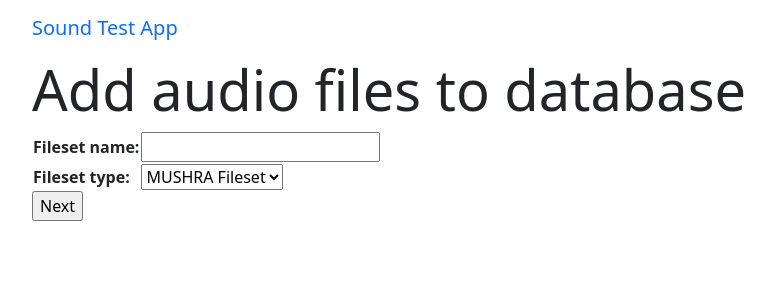
After one commit to atomala98/sound-test-app, a Django app: page /internal/admin_panel/add_files/ in a window 1280 px wide. The commit adds this page. Shown: the top 300 px of the page, without its empty margins (50-825 px from the left). Run offline with Django 3.2, Linux system fonts and the light colour scheme; some libraries are stand-ins or nearby versions.

Commit message:
Adding audio files menu created

```diff
--- a/shell_file.txt
+++ b/shell_file.txt
@@ -1 +1 @@
-exec(open('shl_scripts/FILENAME').read())
+exec(open('shl_scripts/read_db.py').read())
--- a/soundtestapp/mainbackend/admin_urls.py
+++ b/soundtestapp/mainbackend/admin_urls.py
@@ -7,4 +7,6 @@ urlpatterns = [
     path('admin_panel/', admin_views.admin_panel, name='admin_panel'),
     path('logout/', admin_views.logout, name='logout'),
     path('admin_panel/create_exam/', admin_views.create_exam, name='create_exam'),
+    path('admin_panel/add_files/', admin_views.add_files, name='add_files'),
+    path('admin_panel/add_files_MUSHRA/<str:fileset_name>', admin_views.add_files_MUSHRA, name='add_files_MUSHRA'),
 ]
--- a/soundtestapp/mainbackend/admin_views.py
+++ b/soundtestapp/mainbackend/admin_views.py
@@ -1,5 +1,5 @@
 from django.shortcuts import render, redirect
-from .models import ExaminationResult, AdminACC, Test, Exam, AdminToExam
+from .models import ExaminationResult, AdminACC, Test, Exam, AdminToExam, MUSHRATestSets, Fileset
 from django.template import loader
 from .forms import *
 from django.contrib.auth.hashers import check_password
@@ -62,6 +62,44 @@ def create_exam(request):
     return render(request, 'mainbackend/create_exam.html', {'admin': admin, 'form': form})
 
 
+def add_files(request):
+    fileset_types_list = {
+        "MUSHRA": "add_files_MUSHRA"
+    }
+
+    if request.method == 'POST':
+        form = AddFilesForm(request.POST)
+        if form.is_valid():
+            fileset_name = form.cleaned_data["fileset_name"]
+            fileset_type = form.cleaned_data["fileset_type"]
+            if Fileset.objects.filter(fileset_name=fileset_name):
+                return redirect('add_files')
+            return redirect(fileset_types_list[fileset_type], fileset_name = fileset_name)
+    else:
+        form = AddFilesForm()
+    return render(request, 'mainbackend/add_files.html', {'form': form})
+
+
+def add_files_MUSHRA(request, fileset_name: str) -> render:
+    if request.method == 'POST':
+        form = MUSHRATestUpload(request.POST, request.FILES)
+        if form.is_valid():
+            original_file = form.cleaned_data["original_file"]
+            original_file_label = form.cleaned_data["original_file_label"]
+            filename = f"mainbackend/static/mainbackend/MUSHRA/{original_file.name}"
+            with open(filename, 'wb+') as destination:
+                for chunk in original_file.chunks():
+                    destination.write(chunk)
+            fileset = Fileset(fileset_name=fileset_name, fileset_type="MUSHRA")
+            fileset.save()
+            original_file_db = MUSHRATestSets(fileset=fileset, original_file_name=original_file.name, original_file_label=original_file_label)
+            original_file_db.save()
+            return redirect('admin_panel')
+    else:
+        form = MUSHRATestUpload()
+    return render(request, 'mainbackend/add_files_MUSHRA.html', {'form': form})
+
+
 def logout(request):
     request.session['admin'] = None
     return redirect('login')
--- a/soundtestapp/mainbackend/forms.py
+++ b/soundtestapp/mainbackend/forms.py
@@ -4,7 +4,7 @@ from .models import Test, TestType
 class RegisterForm(forms.Form):
     first_name = forms.CharField(label='First name', max_length=30)
     last_name = forms.CharField(label='Last name', max_length=30)
-    start_date = forms.DateTimeField(label='Birth date', widget=forms.SelectDateWidget(years=(i for i in range(2015, 1899, -1))))
+    birth_date = forms.DateTimeField(label='Birth date', widget=forms.SelectDateWidget(years=range(2015, 1899, -1)))
     gender = forms.ChoiceField(label='Gender', choices=[('M', 'M'), ('F', 'F')])
 
 
@@ -17,3 +17,13 @@ class CreateExam(forms.Form):
     exam_name = forms.CharField(label="Exam Name", max_length=30)
     test1 = forms.ModelChoiceField(label='Test', queryset=Test.objects.all())
     test1_type = forms.ModelChoiceField(label='Test type', queryset=TestType.objects.all())
+
+
+class AddFilesForm(forms.Form):
+    fileset_name = forms.CharField(label="Fileset name", max_length=30)
+    fileset_type = forms.ChoiceField(label='Fileset type', choices=[('MUSHRA', 'MUSHRA Fileset')])
+
+
+class MUSHRATestUpload(forms.Form):
+    original_file = forms.FileField()
+    original_file_label = forms.CharField(label="Original File Label", max_length=30)
--- /dev/null
+++ b/soundtestapp/mainbackend/templates/mainbackend/add_files.html
@@ -0,0 +1,12 @@
+{% extends 'mainbackend/base.html' %}
+{% block title %}Index{% endblock %}
+{% block start %}Add audio files to database{% endblock %}
+{% block body %}
+<form action="" method="post">
+    {% csrf_token %}
+    <table>
+    {{ form }}
+    </table>
+    <input type="submit" value="Next">
+</form>
+{% endblock %}
--- a/soundtestapp/mainbackend/views.py
+++ b/soundtestapp/mainbackend/views.py
@@ -46,11 +46,11 @@ def exam_handle(request, exam_id, test_no):
     if not request.session.get('person'):
         return redirect('/')
     exam = Exam.objects.filter(exam_name=exam_id)[0]
-    tests = list(filter(lambda a: 'test' in a, exam.__dict__))
     if test_no > exam.test_amount:
         return redirect('end_exam')
     test = exam.__dict__[f'test{test_no}_id_id']
     test_type = exam.__dict__[f'test{test_no}_type_id']
+    print(test_type)
     request.session['person'][f'test{test_no}'] = {
         "test": test,
         "test_type": test_type,
```
Also changed, not shown: api-wav-file/main.py (deleted, +0 -17 lines), docker-compose.yml (+0 -10 lines), soundtestapp/mainbackend/models.py (+12 -1 lines), soundtestapp/mainbackend/templates/mainbackend/add_files_MUSHRA.html (added, +12 -0 lines), soundtestapp/mainbackend/templates/mainbackend/admin_panel.html (+7 -0 lines), soundtestapp/shl_scripts/read_db.py (+12 -0 lines), soundtestapp/db.sqlite3, soundtestapp/mainbackend/migrations/0014_rename_start_date_examinedperson_birth_date.py (added), soundtestapp/mainbackend/migrations/0015_fileset_mushratestsets.py (added), soundtestapp/mainbackend/static/mainbackend/MUSHRA/273899912_578917410264255_9209146111280286980_n.jpg (added), 2 other files.
